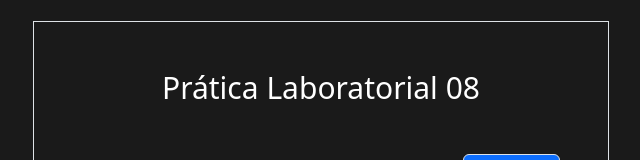
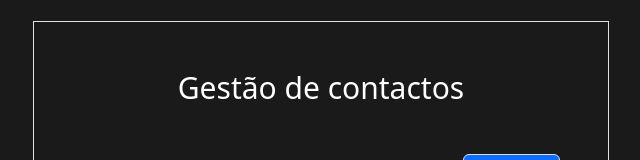
Before and after one commit to MGP-28/Vue-Teste-Final, a Vue app: page / in a window 1280 px wide. Shown: the part 120-280 px from the top of the page, without its empty margins (319-959 px from the left). Built offline with nearby package versions, Linux system fonts and the light colour scheme.

Commit message:
Changed title

```diff
--- a/src/layouts/mainLayout.vue
+++ b/src/layouts/mainLayout.vue
@@ -1,6 +1,6 @@
 <template>
     <div class="border p-12">
-        <h1 class="mb-12 text-3xl">Prática Laboratorial 08</h1>
+        <h1 class="mb-12 text-3xl">Gestão de contactos</h1>
         <router-view></router-view>
     </div>
 </template>
```
